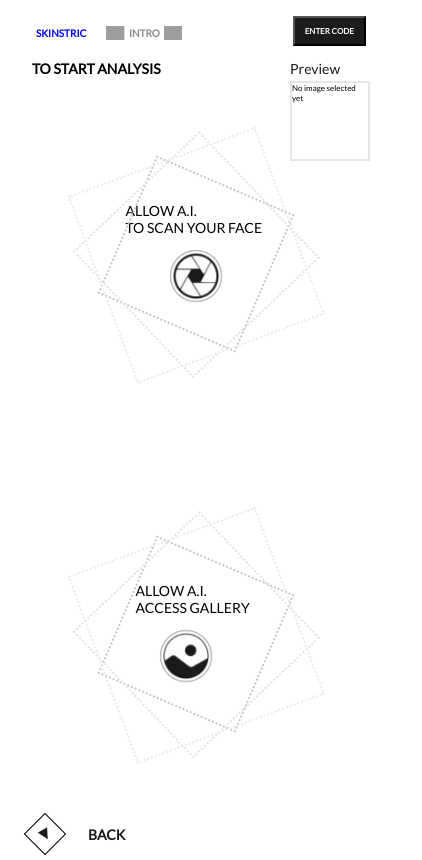
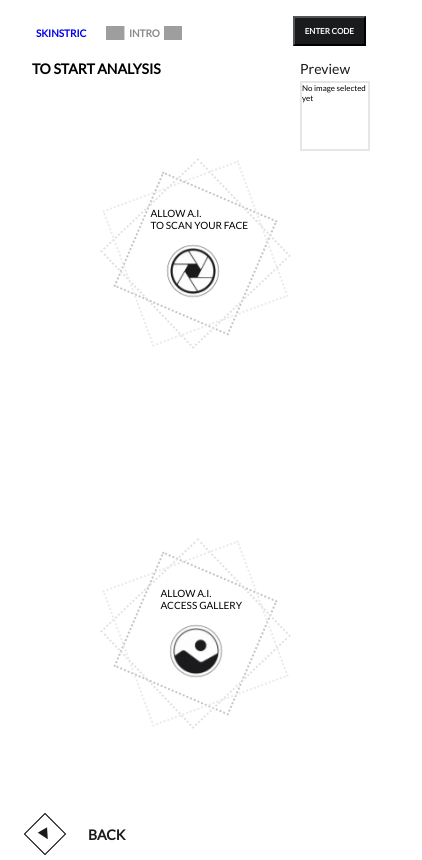
Before and after one commit to hackerjack9/Skinstric-AI, a React (Create React App) app: page /result in a window 390 px wide. Shown: the whole page, 422 px wide, since content can reach past the window. Built offline with nearby package versions, Linux system fonts and the light colour scheme; grey boxes are pictures that could not be loaded; a web font is replaced by a local one.

Commit message:
result component updated

```diff
--- a/src/index.css
+++ b/src/index.css
@@ -1566,8 +1566,6 @@ input::placeholder {
 
 /* ========================================================================================================== */
 
-
-
 /*------------------------------- Large devices (desktops) -------------------------------------------------*/
 
 @media (max-width: 80rem) {
@@ -2207,6 +2205,11 @@ input::placeholder {
     font-size: 2rem;
   }
 
+  .section-3-title {
+    font-size: 2rem;
+    font-weight: 600;
+  }
+
   .category-box-1,
   .category-box-2,
   .category-box-3 {
@@ -2396,7 +2399,7 @@ input::placeholder {
 
   .form-input-1,
   .form-input-2 {
-    top: 46%;
+    top: 44%;
     width: 200px;
   }
 
@@ -2414,27 +2417,46 @@ input::placeholder {
     font-size: 0.5rem;
   }
 
+  .minibox-arrow-back-1 {
+    transform: rotate(135deg);
+    right: 8px;
+    bottom: 2px;
+    left: 8px;
+  }
+
+  .minibox-back-1 {
+    width: 30px;
+    height: 30px;
+  }
+
+  .minibox-arrow-proceed {
+    right: 8px;
+    bottom: 6px;
+    left: 10px;
+  }
+
+  .minibox-proceed {
+    width: 30px;
+    height: 30px;
+  }
+
   /* ------------------Result------------------------*/
 
   .rotating-square-4,
   .rotating-square-7 {
-    width: 150px;
-    height: 150px;
+    width: 125px;
+    height: 125px;
+    margin-right: 50px;
   }
   .rotating-square-5,
   .rotating-square-8 {
-    width: 175px;
-    height: 175px;
+    width: 135px;
+    height: 135px;
   }
   .rotating-square-6,
   .rotating-square-9 {
-    width: 200px;
-    height: 200px;
-  }
-
-  .rotating-square-container-1,
-  .rotating-square-container-2 {
-    margin-right: 50px;
+    width: 145px;
+    height: 145px;
   }
 
   .gall-icon-container {
@@ -2448,18 +2470,33 @@ input::placeholder {
     top: 300px;
   }
 
-  .icon-img-1,
+.icon-img-1 {
+  width: 60px;
+  margin-right: 55px;
+}
+
   .icon-img-2 {
     width: 60px;
+    margin-left: -15px;
+  }
+
+  .cam-text {
+    font-size: 1.25rem;
   }
 
   .gall-text {
     margin-bottom: 50px;
+    font-size: 1.25rem;
   }
 
   .icon-img-2 {
     bottom: 50px;
     right: 30px;
+  }
+
+  .preview-box {
+    width: 70px;
+    height: 70px;
   }
 
   /* ------------------Capture-----------------------*/
@@ -2567,8 +2604,8 @@ input::placeholder {
   }
 
   .circle-number {
-    top: 165px;
-    right: 110px;
+    top: 90px;
+    right: 84px;
   }
 
   .section-3-title {
```
